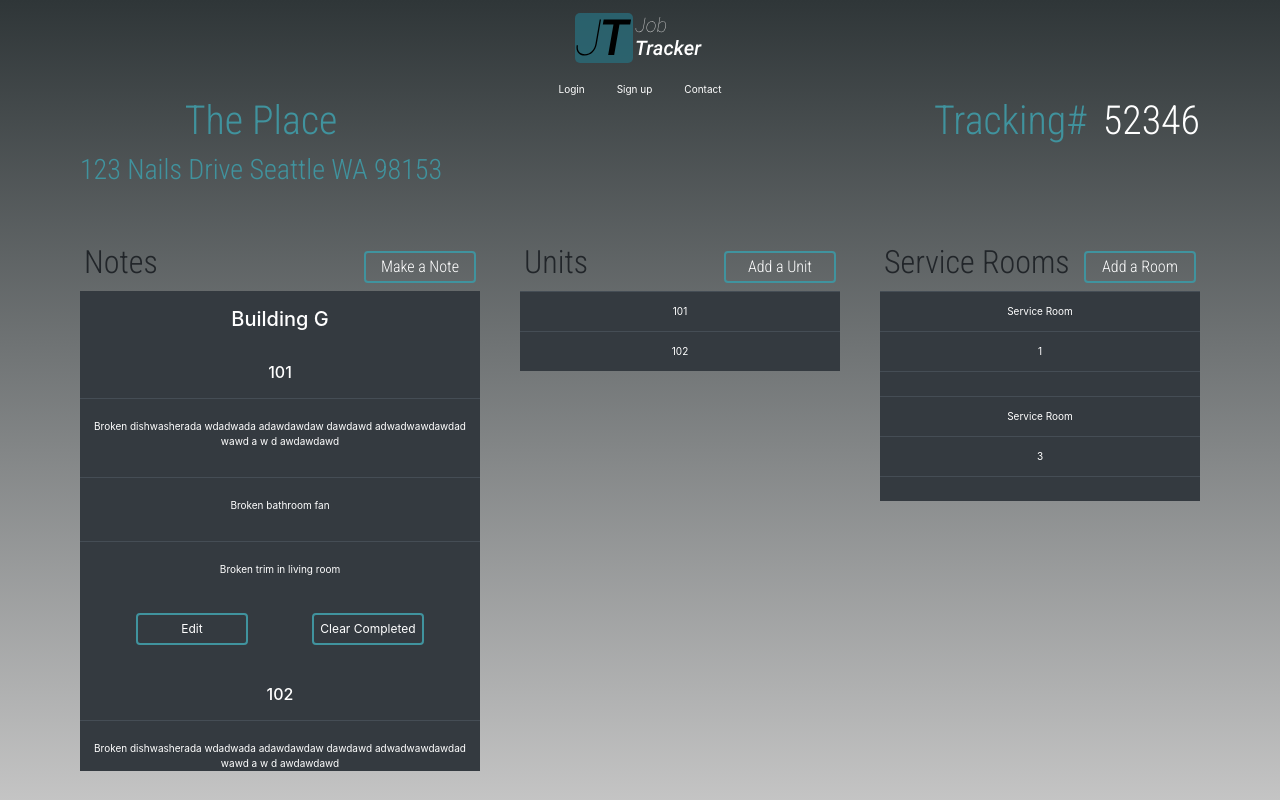
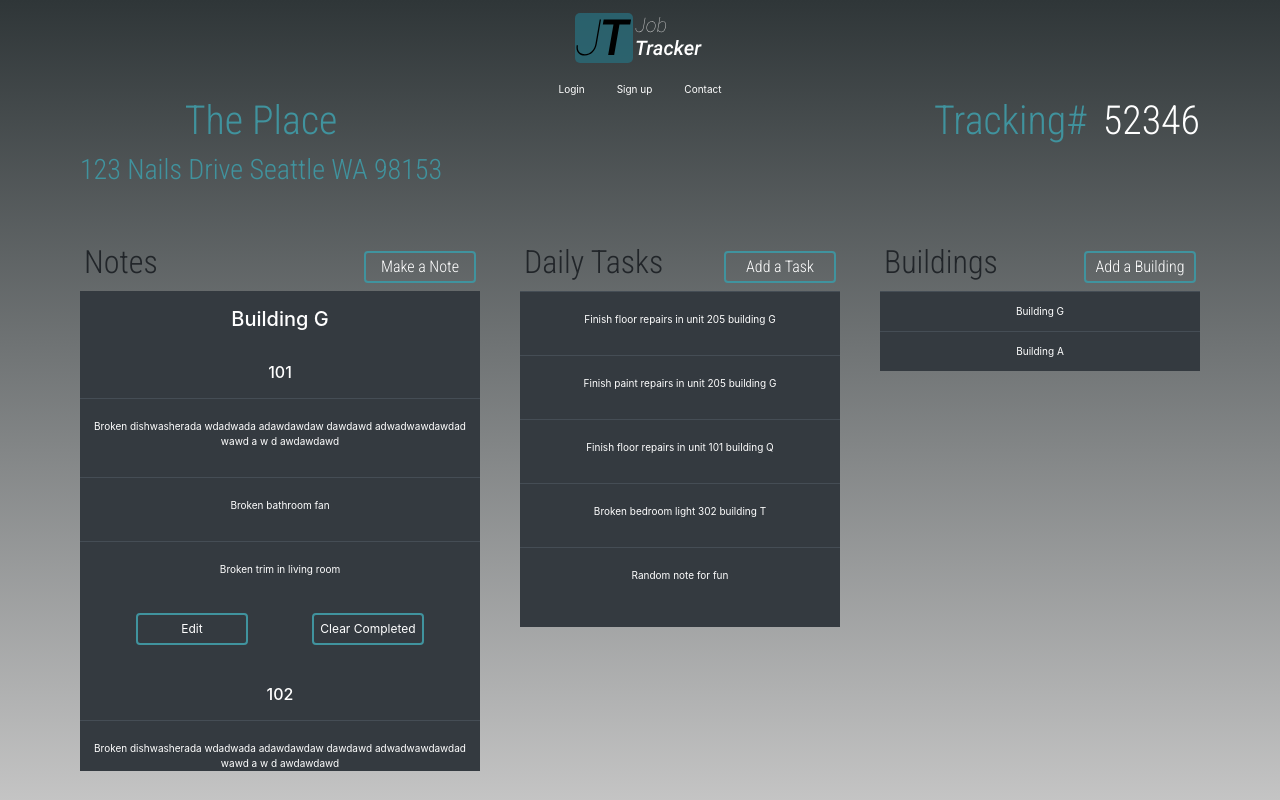
Before and after one commit to job-tracker/frontend, a React (Create React App) app: page / in a window 1280 px wide. Built offline with nearby package versions, Linux system fonts and the light colour scheme.

Commit message:
View test for Jobsite view"

```diff
--- a/src/App.js
+++ b/src/App.js
@@ -16,7 +16,7 @@ function App() {
       <section className="main-header-wrapper">
         <Header />
       </section>
-      <BuildingView />
+      <JobsiteView />
     </div>
   );
 }
```
